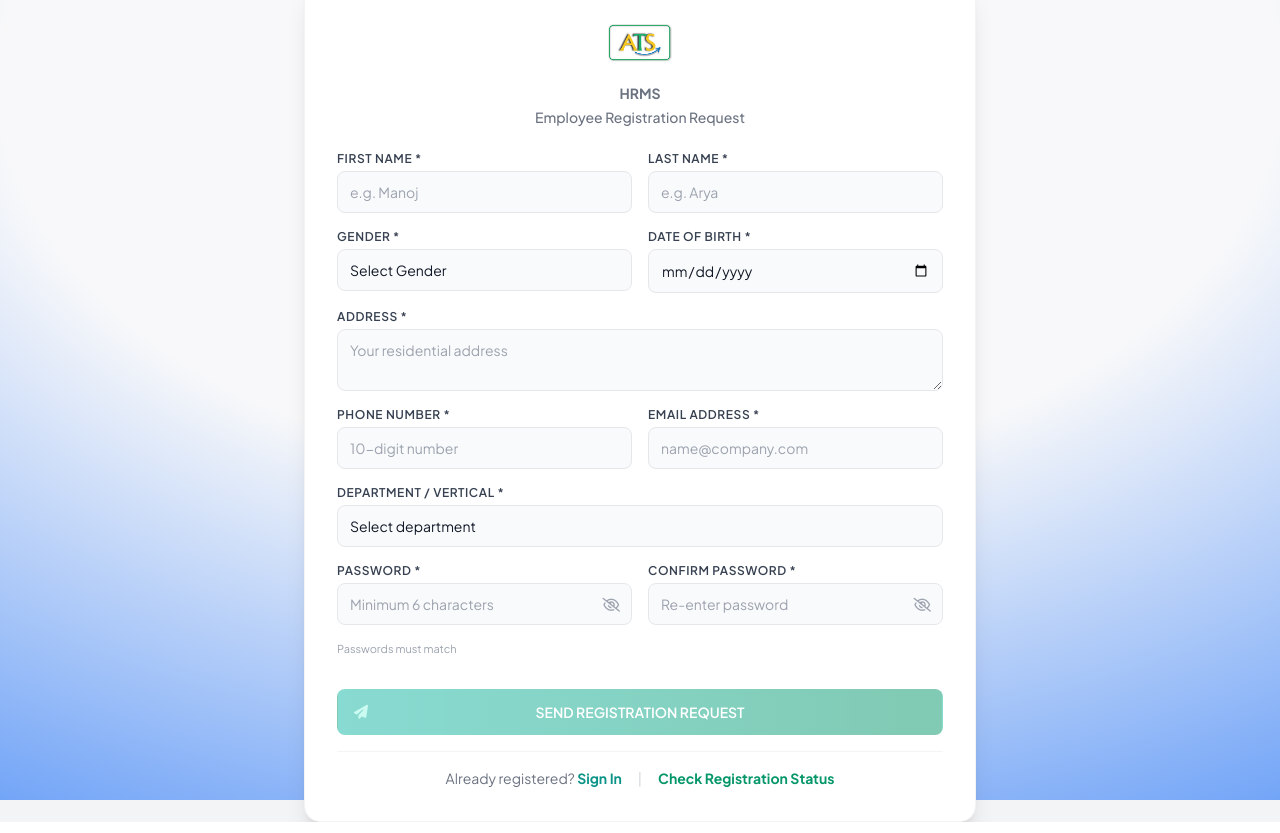
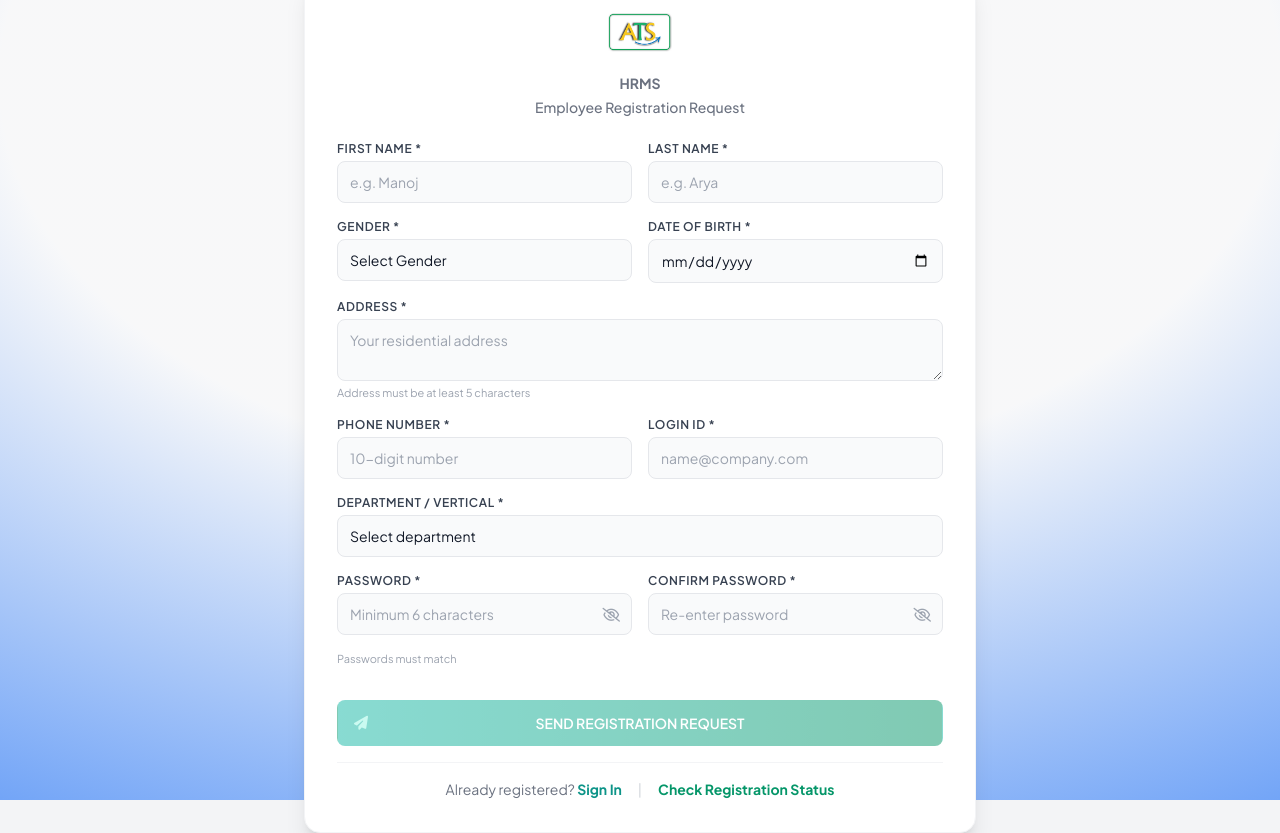
Before and after one commit to Manojarya0207/HRMS_Website, a Flask app: page /register in a window 1280 px wide. Run offline with Flask 3, Linux system fonts and the light colour scheme; some libraries are stand-ins or nearby versions.

Commit message:
register page address error message updating

```diff
--- a/templates/auth/register.html
+++ b/templates/auth/register.html
@@ -76,6 +76,7 @@
                     <textarea id="address" name="address" rows="2" required
                         class="appearance-none relative block w-full px-3 py-2.5 border border-gray-200 rounded-lg bg-gray-50 text-gray-900 placeholder-gray-400 focus:outline-none focus:ring-2 focus:ring-blue-500 focus:border-transparent focus:bg-white transition-all duration-300 sm:text-sm"
                         placeholder="Your residential address"></textarea>
+                    <span id="address_status" class="text-[11px] text-gray-400 block mt-1">Address must be at least 5 characters</span>
                 </div>
 
                 <!-- Phone Number -->
@@ -91,7 +92,7 @@
                 <!-- Email Address (Login ID) -->
                 <div>
                     <label for="email"
-                        class="block text-xs font-semibold text-gray-700 uppercase tracking-wider mb-1">Email Address
+                        class="block text-xs font-semibold text-gray-700 uppercase tracking-wider mb-1">Login ID
                         *</label>
                     <input id="email" name="email" type="email" required
                         class="appearance-none relative block w-full px-3 py-2.5 border border-gray-200 rounded-lg bg-gray-50 text-gray-900 placeholder-gray-400 focus:outline-none focus:ring-2 focus:ring-blue-500 focus:border-transparent focus:bg-white transition-all duration-300 sm:text-sm"
@@ -163,7 +164,8 @@
                 </button>
             </div>
 
-            <div class="text-center mt-4 flex flex-col sm:flex-row items-center justify-center gap-2 sm:gap-4 border-t border-gray-100 pt-4">
+            <div
+                class="text-center mt-4 flex flex-col sm:flex-row items-center justify-center gap-2 sm:gap-4 border-t border-gray-100 pt-4">
                 <div>
                     <span class="text-sm text-gray-500">Already registered? </span>
                     <a href="{{ url_for('auth.login') }}"
@@ -172,7 +174,8 @@
                 <div class="hidden sm:block text-gray-300">|</div>
                 <div>
                     <button type="button" onclick="openStatusModal()"
-                        class="text-sm font-bold text-emerald-600 hover:text-emerald-700 transition focus:outline-none">Check Registration Status</button>
+                        class="text-sm font-bold text-emerald-600 hover:text-emerald-700 transition focus:outline-none">Check
+                        Registration Status</button>
                 </div>
             </div>
         </form>
@@ -185,17 +188,21 @@
     <div class="absolute inset-0 bg-black/50 backdrop-blur-sm" onclick="closeStatusModal()"></div>
 
     <!-- modal body -->
-    <div class="relative bg-white rounded-2xl shadow-2xl w-full max-w-md p-6 mx-4 border border-gray-100 transform transition-all z-10">
+    <div
+        class="relative bg-white rounded-2xl shadow-2xl w-full max-w-md p-6 mx-4 border border-gray-100 transform transition-all z-10">
         <div class="flex justify-between items-center mb-4">
             <h3 class="text-lg font-bold text-gray-900">Check Registration Status</h3>
-            <button type="button" onclick="closeStatusModal()" class="text-gray-400 hover:text-gray-600 focus:outline-none">
+            <button type="button" onclick="closeStatusModal()"
+                class="text-gray-400 hover:text-gray-600 focus:outline-none">
                 <i class="fas fa-times text-lg"></i>
             </button>
         </div>
 
         <div class="space-y-4">
             <div>
-                <label for="status_email" class="block text-xs font-semibold text-gray-700 uppercase tracking-wider mb-1 text-left">Enter your Email Address</label>
+                <label for="status_email"
+                    class="block text-xs font-semibold text-gray-700 uppercase tracking-wider mb-1 text-left">Enter your
+                    Email Address</label>
                 <input id="status_email" type="email" placeholder="name@company.com"
                     class="appearance-none relative block w-full px-3 py-2.5 border border-gray-200 rounded-lg bg-gray-50 text-gray-900 placeholder-gray-400 focus:outline-none focus:ring-2 focus:ring-blue-500 focus:border-transparent focus:bg-white transition-all duration-300 sm:text-sm">
             </div>
@@ -240,6 +247,7 @@
         const cpwd = document.getElementById('confirm_password').value;
         const submitBtn = document.getElementById('submitBtn');
         const matchStatus = document.getElementById('password_match_status');
+        const addressStatus = document.getElementById('address_status');
 
         let isValid = true;
 
@@ -247,7 +255,21 @@
         if (last_name.length < 1) isValid = false;
         if (!gender) isValid = false;
         if (!dob) isValid = false;
-        if (address.length < 5) isValid = false;
+
+        // Address validation and error message styling
+        if (address.length === 0) {
+            addressStatus.textContent = 'Address must be at least 5 characters';
+            addressStatus.className = 'text-[11px] text-gray-400 block mt-1';
+            isValid = false;
+        } else if (address.length < 5) {
+            addressStatus.textContent = 'Address must be at least 5 characters';
+            addressStatus.className = 'text-[11px] text-red-500 block font-semibold mt-1';
+            isValid = false;
+        } else {
+            addressStatus.textContent = 'Address looks good';
+            addressStatus.className = 'text-[11px] text-green-600 block font-semibold mt-1';
+        }
+
         if (phone.length !== 10 || !/^\d{10}$/.test(phone)) isValid = false;
         if (!email || !email.includes('@')) isValid = false;
         if (!dept) isValid = false;
```
Lines whose indentation alone changed are shown as unchanged.
